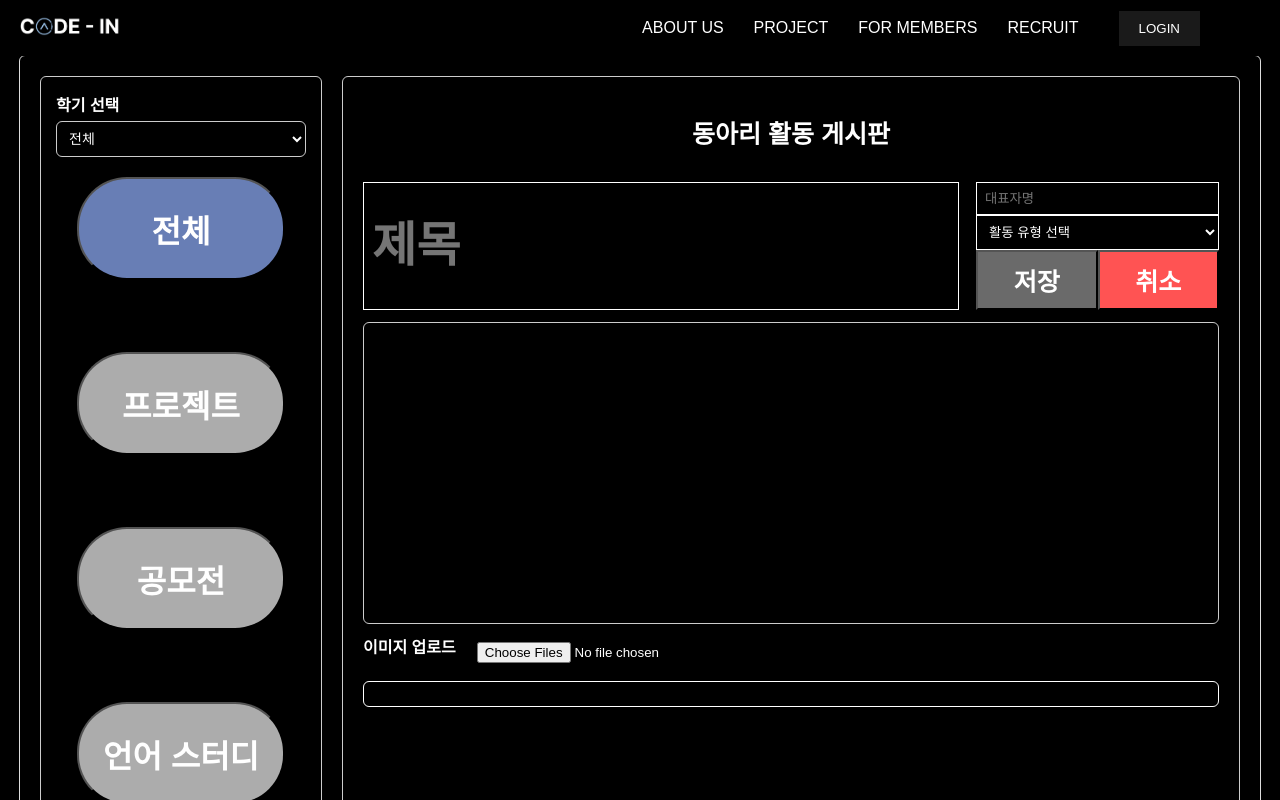
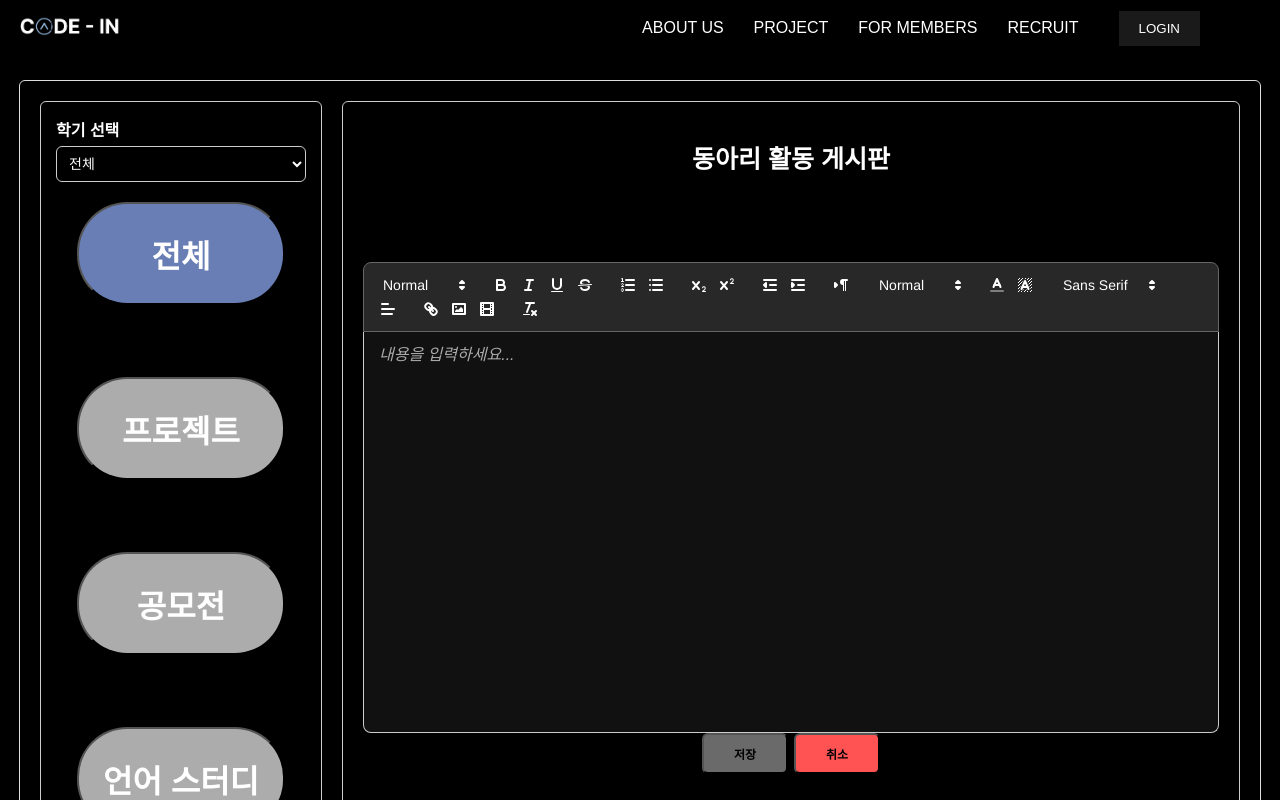
Before and after one commit to daaexkim/CodeIn-Front, a React (Create React App) app: page /members/activity in a window 1280 px wide. Both pictures are taken after a click on the button "추가". Built offline with nearby package versions, Linux system fonts and the light colour scheme.

Commit message:
react-quill 수정

```diff
--- a/src/components/members/activity/ActivityEditor.jsx
+++ b/src/components/members/activity/ActivityEditor.jsx
@@ -1,310 +1,92 @@
-import React, {useState, useEffect, useRef} from "react";
-import ReactQuill from "react-quill";
-import "react-quill/dist/quill.snow.css";
+import React, { useState, useEffect, lazy, Suspense } from "react";
+import "quill/dist/quill.snow.css"; // CSS 임포트 (툴바 표시용)
+import Quill from "quill";
 import "../../../styles/Activity/ActivityEditor.css";
 
-function Buttons({
-    onLeftButtonClick,
-    onRightButtonClick,
-    leftButtonText,
-    rightButtonText
-}) {
-    return (
-        <div className="editor-buttons">
-            <button className="left-button" onClick={onLeftButtonClick}>{leftButtonText}</button>
-            <button className="right-button" onClick={onRightButtonClick}>{rightButtonText}</button>
-        </div>
-    );
+
+// Quill을 전역에서 인식하도록 설정
+if (typeof window !== "undefined") {
+  window.Quill = Quill;
 }
 
-function ActivityEditor({
-    activity,
-    categories,
-    onSave,
-    onCancel
-}) {
-    const [title, setTitle] = useState("");
-    const [content, setContent] = useState("");
-    const [author, setAuthor] = useState("");
-    const [category, setCategory] = useState("활동 유형 선택");
-    const [images, setImages] = useState([]);
-    const [mainImageIndex, setMainImageIndex] = useState(0);
-
-    // 수정 모드
-    const [isModifyMode, setIsModifyMode] = useState(false);
-
-    // 기존 데이터를 가져오는 함수
-    const loadData = (act) => {
-        setTitle(act.title || "");
-        setContent(act.content || "");
-        setAuthor(act.author);
-        setCategory(act.category || "활동 유형 선택");
-        setImages(act.images || []);
-        setMainImageIndex(act.mainImageIndex || 0);
-        setIsModifyMode(false);
-    };
-
-    const titleRef = useRef(null);
-    const authorRef = useRef(null);
-    const categoryRef = useRef(null);
-
-    useEffect(() => {
-        if (titleRef.current) titleRef.current.focus();
-    }, []);
-
-    useEffect(() => {
-        if (activity) {
-            loadData(activity);
-        } else {
-            setTitle("");
-            setContent("");
-            setAuthor("");
-            setCategory("활동 유형 선택");
-            setImages([]);
-            setMainImageIndex(0);
-            setIsModifyMode(true);
-        }
-    }, [activity]);
-
-    // 이미지 업로드 랜드러
-    const handleImageUpload = async (e) => {
-        const fileList = e.target.files;
-        if (!fileList || fileList.length === 0) return;
-
-        const newImages = [];
-        for (let i=0; i<fileList.length; i++) {
-            const file = fileList[i];
-            const base64 = await fileToBase64(file);
-            newImages.push(base64);
-        }
-        setImages((prevImages) => [...prevImages, ...newImages]);
-    };
-    // 파일 ->> base64 변환 함수
-    const fileToBase64 = (file) => {
-        return new Promise((resolve, reject) => {
-            const reader = new FileReader();
-            reader.readAsDataURL(file);
-            reader.onload = () => resolve(reader.result);
-            reader.onerror = (error) => reject(error);
-        });
-    };
-
-    // 대표 사진 선택 핸들러
-    const handleSelectMainImage = (index) => {
-        setMainImageIndex(index);
-    };
-
-    // 저장 버튼 핸들러
-    const handleSaveClick = () => {
-        if (!title) {
-            alert("제목을 입력해주세요.");
-            titleRef.current.focus();
-            return ;
-        }
-        if (!author) {
-            alert("대표자명을 입력해주세요.");
-            authorRef.current.focus();
-            return;
-        }
-        if (categoryRef.current.value === "") {
-            alert("활동 유형을 선택하세요.");
-            categoryRef.current.focus();
-            return;
-        }
-
-        onSave({
-            title,
-            content,
-            author,
-            category,
-            images,
-            mainImageIndex,
-        });
-    };
-
-    // 삭제 버튼 클릭 핸들러
-    const handleDeleteClick = () => {
-        const confirmed = window.confirm("정말 삭제하시겠습니까?");
-        if (confirmed) {
-            onSave({
-                deleteRequested: true,
-                id: activity.id
-            });
-        }
-    };
-
-    // 수정 버튼 클릭 핸들러
-    const handleModifyClick = () => {
-        setIsModifyMode(true);
-    };
-
-    // 취소 버튼 클릭 핸들러
-    const handleCancleClick = () => {
-        // 새로 작성하면 onCancel()로 에디터 닫기
-        if (!activity) {
-            onCancel();
-            return;
-        }
-        // 기존 내용 편집 취소
-        loadData(activity);
-    };
+const ReactQuill = lazy(() => import("react-quill"));
 
 const modules = {
-        toolbar: isModifyMode ? [
-            [{header: [1, 2, 3, 4, 5, false]}],
-            [{font: []}],
-            [{size: ["small", false, "large", "huge"]}],
-            [{color: []}, {background: []}],
-            ["bold", "italic", "underline", "strike", "blockquote"],
-            [{script: "sub"}, {script: "super"}],
-            [
-                {list: "ordered"},
-                {list: "bullet"},
-                {indent: "-1"},
-                {indent: "+1"}
-            ],
+  toolbar: [
+    [{ header: [1, 2, false] }],
+    ["bold", "italic", "underline", "strike"],
+    [{ list: "ordered" }, { list: "bullet" }],
+    [{ script: "sub" }, { script: "super" }],
+    [{ indent: "-1" }, { indent: "+1" }],
+    [{ direction: "rtl" }],
+    [{ size: ["small", false, "large", "huge"] }],
+    [{ color: [] }, { background: [] }],
+    [{ font: [] }],
+    [{ align: [] }],
     ["link", "image", "video"],
     ["clean"],
-        ] : false, // 읽기 전용 모드 시 toolbar 숨기기
+  ],
 };
 
 const formats = [
   "header",
-        "font",
-        "size",
-        "color",
-        "background",
   "bold",
   "italic",
   "underline",
   "strike",
-        "blockquote",
-        "script",
   "list",
   "bullet",
+  "script",
   "indent",
+  "direction",
+  "size",
+  "color",
+  "background",
+  "font",
+  "align",
   "link",
   "image",
   "video",
 ];
 
+const ActivityEditor = ({ activity, onSave, onCancel }) => {
+  const [content, setContent] = useState(activity ? activity.content : "");
+
+  useEffect(() => {
+    if (typeof window !== "undefined") {
+      import("react-quill").then((module) => {
+        console.log("ReactQuill loaded:", module.default);
+      });
+    }
+  }, []);
+
+  const handleChange = (value) => {
+    setContent(value);
+  };
+
+  const handleSave = () => {
+    onSave({ ...activity, content });
+  };
+
   return (
-        <div className="activity-editor-container">
-            <div className="editor-header-container">
-                {/* 제목 */}
-                <input
-                    id="title"
-                    type="text"
-                    ref={titleRef}
-                    value={title}
-                    onChange={(e) => setTitle(e.target.value)}
-                    placeholder="제목"
-                    disabled={!isModifyMode}
-                    required
-                />
-
-                <div className="editor-header">
-                    {/* 대표자명 */}
-                    <input
-                        id="author"
-                        type="text"
-                        ref={authorRef}
-                        value={author}
-                        onChange={(e) => setAuthor(e.target.value)}
-                        placeholder="대표자명"
-                        disabled={!isModifyMode}
-                        required
-                    />
-
-                    {/* 카테고리 선택 */}
-                    <select
-                        id="category"
-                        ref={categoryRef}
-                        value={category}
-                        onChange={(e) => setCategory(e.target.value)}
-                        disabled={!isModifyMode}
-                        required
-                    >
-                        <option value="">활동 유형 선택</option>
-                        {categories.map((category) => (
-                            <option key={category} value={category}>
-                                {category}
-                            </option>
-                        ))}
-                    </select>
-
-                    {/* 저장&취소 / 수정/삭제 버튼 */}
-                    {activity ? (
-                        // 기존 활동인 경우
-                        isModifyMode ? (
-                            // 저장/취소 버튼
-                            <Buttons
-                                onLeftButtonClick={handleSaveClick}
-                                onRightButtonClick={handleCancleClick}
-                                leftButtonText="저장"
-                                rightButtonText="취소"
-                            />
-                        ) : (
-                            // 수정/삭제 버튼
-                            <Buttons
-                                onLeftButtonClick={handleModifyClick}
-                                onRightButtonClick={handleDeleteClick}
-                                leftButtonText="수정"
-                                rightButtonText="삭제"
-                            />
-                        )
-                    ) : (
-                        // 새로 작성하는 경우
-                        <Buttons
-                            onLeftButtonClick={handleSaveClick}
-                            onRightButtonClick={onCancel}
-                            leftButtonText="저장"
-                            rightButtonText="취소"
-                        />
-                    )}
-                </div>
-            </div>
-
-            {/* ReactQuill 에디터 */}
-            <div className="quill-container">
+    <div className="editor-container">
+      <h2>{activity ? "활동 수정" : "새 활동 추가"}</h2>
+      <Suspense fallback={<p>Loading Editor...</p>}>
         <ReactQuill
+          theme="snow"
           value={content}
-                    onChange={setContent}
-                    placeholder="내용을 입력하세요"
+          onChange={handleChange}
           modules={modules}
           formats={formats}
-                    readOnly={isModifyMode}
-                    theme="snow"
+          placeholder="내용을 입력하세요..."
         />
-            </div>
-
-            {/* 이미지 업로드 */}
-            {isModifyMode && (
-                <div className="image-upload-section">
-                    <label>이미지 업로드</label>
-                    <input
-                        id="file"
-                        type="file"
-                        accept="image/*"
-                        multiple
-                        onChange={handleImageUpload}
-                    />
-                </div>
-            )}
-
-            <div className="images">
-                {images.map((imgSrc, index) => (
-                    <div
-                        key={index}
-                        className={`image ${index === mainImageIndex ? " selected" : ""}`}
-                        onClick={() => handleSelectMainImage(index)}
-                    >
-                        <img src={imgSrc} alt={`이미지-${index}`} />
-                    </div>
-                ))}
+      </Suspense>
+      <div className="editor-buttons">
+        <button onClick={handleSave} className="left-button">저장</button>
+        <button onClick={onCancel} className="right-button">취소</button>
       </div>
     </div>
   );
-}
+};
 
 export default ActivityEditor;
--- a/src/styles/Activity/Activity.css
+++ b/src/styles/Activity/Activity.css
@@ -3,7 +3,7 @@
     display: flex;
     max-width: 1200px;
     margin: 10px auto;
-    margin-top: 55px;
+    margin-top: 80px;
     padding: 20px;
     border: 1px solid #ddd;
     border-radius: 6px;
--- a/src/styles/Activity/ActivityEditor.css
+++ b/src/styles/Activity/ActivityEditor.css
@@ -1,76 +1,105 @@
+@import "~react-quill/dist/quill.snow.css";
+
 /* 에디터 전체 컨테이너 */
 .activity-editor-container {
     margin-top: 20px;
+    padding: 20px;
+    background-color: #1a1a1a;
+    border-radius: 12px;
+    box-shadow: 0 4px 12px rgba(255, 255, 255, 0.2);
 }
 
+/*헤더 영역 */
 .editor-header-container {
     display: flex;
     flex-direction: row;
-    margin-bottom: 12px;
+    margin-bottom: 16px;
     gap: 2%;
 }
 .editor-header {
     display: flex;
     flex-direction: column;
-    width: 29%;
+    width: 30%;
 }
+
 input, select {
-    padding: 8px;
-    border: 1px solid #ffffff;
-    background-color: #000000;
+    padding: 10px;
+    border: 1px solid #444;
+    background-color: #222;
     color: #ffffff;
+    border-radius: 6px;
+    transition: all 0.2s ease-in-out;
 }
+input:hover, select:hover {
+    border-color: #ff5353;
+}
+
 #title {
-    width: 69%;
-    font-weight: 600;
-    font-size: 48px;
+    width: 70%;
+    font-weight: bold;
+    font-size: 32px;
+    color: #fff;
 }
 #file {
     margin-left: 5px;
     border: none;
 }
 
-/* 버튼 영역 */
+/*버튼 영역 */
 .editor-buttons {
     width: 100%;
+    display: flex;
+    justify-content: center;
+    gap: 6px;
 }
 .editor-buttons button {
-    width: 50%;
-    height: 100%;
-    padding: 10px 16px;
-    color: #ffffff;
-    font-weight: 600;
-    font-size: 25px;
+    width: auto;
+    max-width: 120px;
+    padding: 10px 30px;
+    font-size: 12px;
+    font-weight: bold;
+    color: black;
     cursor: pointer;
+    border-radius: 6px;
+    transition: background-color 0.3s ease-in-out, transform 0.2s ease-in-out;
 }
 .editor-buttons .left-button {
     background-color: #6a6a6a;
 }
 .editor-buttons .left-button:hover {
     background-color: #ff5353;
+    transform: scale(1.05);
 }
 .editor-buttons .right-button {
     background-color: #ff5353;
 }
 .editor-buttons .right-button:hover {
     background-color: #6a6a6a;
+    transform: scale(1.05);
 }
 
 /* ReactQuill 에디터 */
 .quill-container {
     overflow-y: auto;
-    min-height: 300px;
-    margin-top: 10px;
-    border: 1px solid #ccc;
-    border-radius: 6px;
+    min-height: 400px;
+    max-height: 600px;
+    margin-top: 12px;
+    border: 1px solid #444;
+    border-radius: 8px;
+    padding: 12px;
+    background-color: #222;
+    transition: all 0.3s ease-in-out;
+}
+.quill-container:hover {
+    border-color: #ff5353;
 }
 
-/* 이미지 업로드 */
+
 .image-upload-section {
     display: flex;
     flex-direction: row;
-    margin-top: 10px;
-    gap: 8px;
+    margin-top: 12px;
+    gap: 10px;
 }
 .image-upload-section label {
     color: #ffffff;
@@ -80,20 +109,22 @@ input, select {
 .images {
     display: flex;
     flex-wrap: wrap;
-    margin-top: 10px;
-    padding: 12px;
+    margin-top: 12px;
+    padding: 14px;
     border: 1px solid #ffffff;
-    border-radius: 6px;
-    gap: 10px;
+    border-radius: 8px;
+    gap: 12px;
 }
 
 .image {
-    padding: 4px;
+    padding: 6px;
     cursor: pointer;
+    border-radius: 6px;
+    transition: all 0.2s ease-in-out;
 }
 .image:hover {
     border: 1px solid #999;
-    border-radius: 4px;
+    border-radius: 6px;
 }
 .image.selected {
     border: 3px solid #28a745;
@@ -102,14 +133,14 @@ input, select {
     width: 100px;
     height: 100px;
     object-fit: cover;
+    border-radius: 6px;
 }
 
-/* ActivityEditor.css (마지막 쯤) */
-
-/* Quill 툴바(스노우 테마) 배경 & 아이콘 색상 */
 .ql-toolbar.ql-snow {
-    background-color: #333 !important;
-    border: 1px solid #ccc;
+    background: rgba(51, 51, 51, 0.8);
+    border: 1px solid #666;
+    border-radius: 8px 8px 0 0;
+    padding: 10px;
 }
 .ql-toolbar.ql-snow .ql-stroke {
     stroke: #fff;
@@ -121,16 +152,23 @@ input, select {
 .ql-toolbar.ql-snow .ql-picker-label {
     color: #fff;
 }
+.ql-toolbar.ql-snow .ql-picker-label:hover,
+.ql-toolbar.ql-snow .ql-picker-item:hover {
+    color: #ff5353;
+}
 
-  /* 에디터 본문 */
+
 .ql-container.ql-snow {
-    background-color: #000;
+    background-color: #111;
     color: #fff;
+    border-radius: 0 0 8px 8px;
 }
 .ql-editor {
-    min-height: 200px;
-    color: #fff;
+    min-height: 400px;
+    max-height: 600px;
+    font-size: 16px;
 }
 .ql-editor.ql-blank::before {
     color: #aaa;
+    font-style: italic;
 }
```
Also changed, not shown: 1 other file (tests, documents, lock files or other folders). Lines whose indentation alone changed are shown as unchanged.
